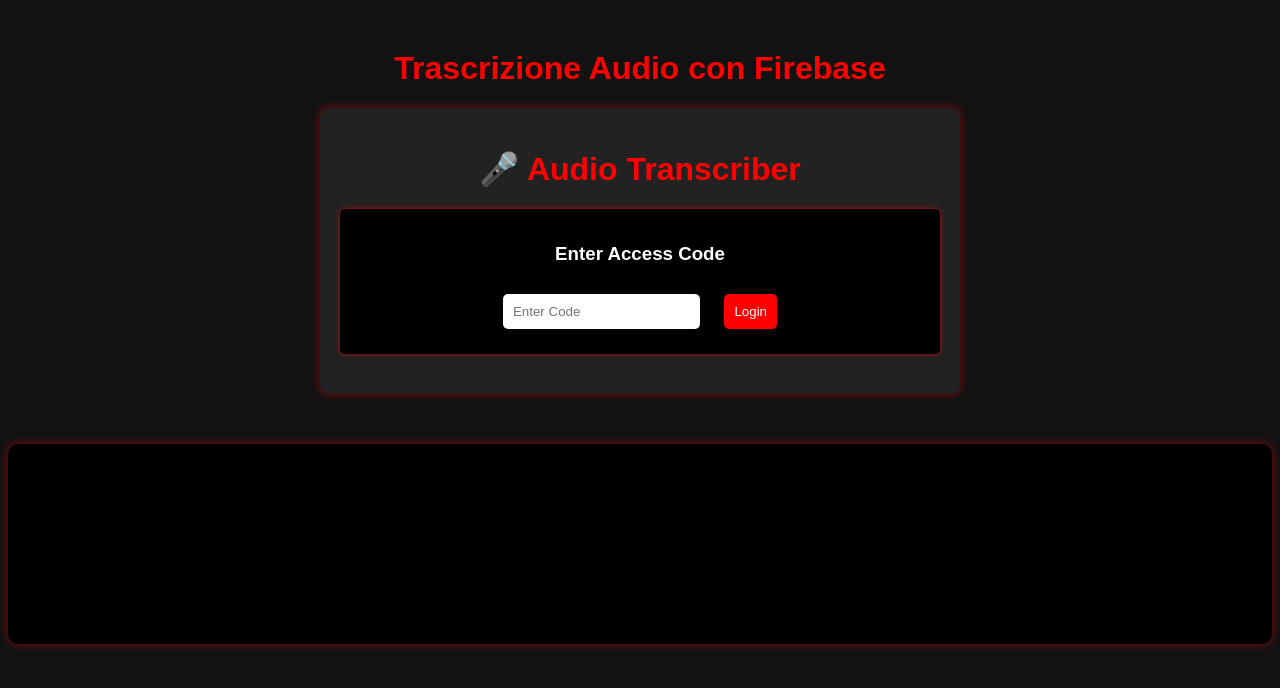
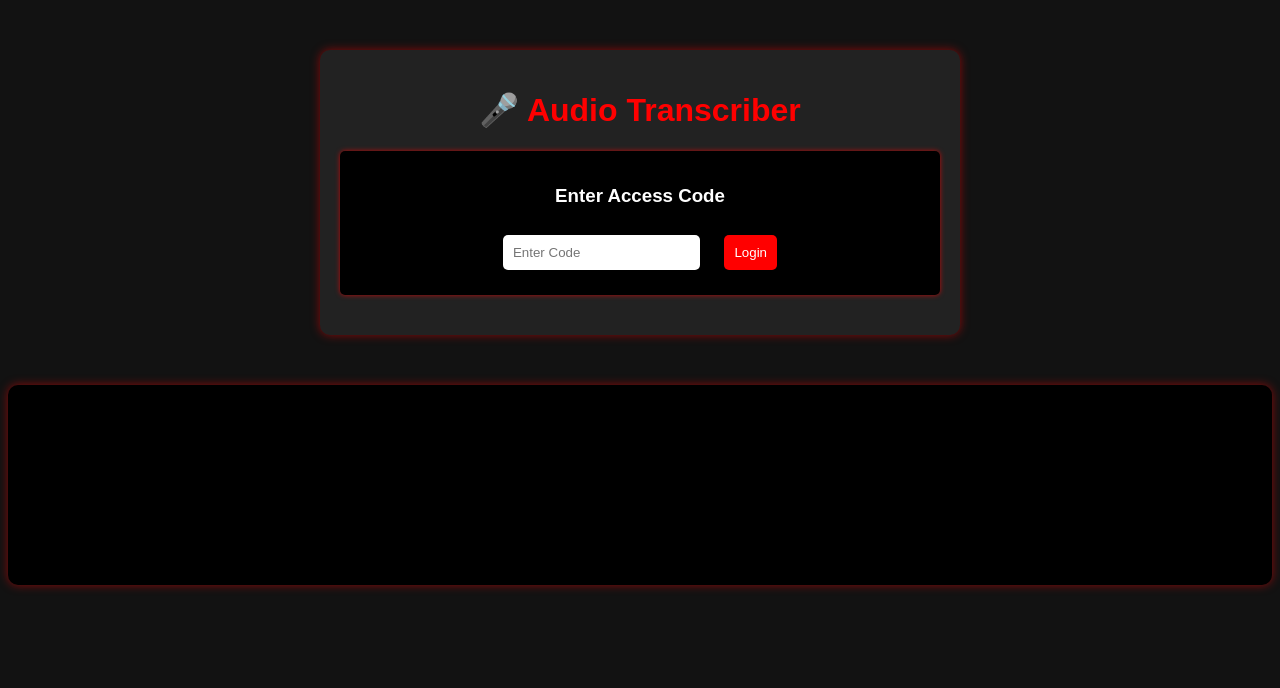
Before and after one commit to ShimOne420/FrontendAudioTranscriber, a plain HTML site: page index.html in a window 1280 px wide. Drawn offline with Linux system fonts and the light colour scheme.

Commit message:
Update index.html

```diff
--- a/index.html
+++ b/index.html
@@ -1,7 +1,7 @@
 <!DOCTYPE html>
 <html lang="en">
 <head>
-    <h1>Trascrizione Audio con Firebase</h1>
+
 
 
     <meta charset="UTF-8">
```
